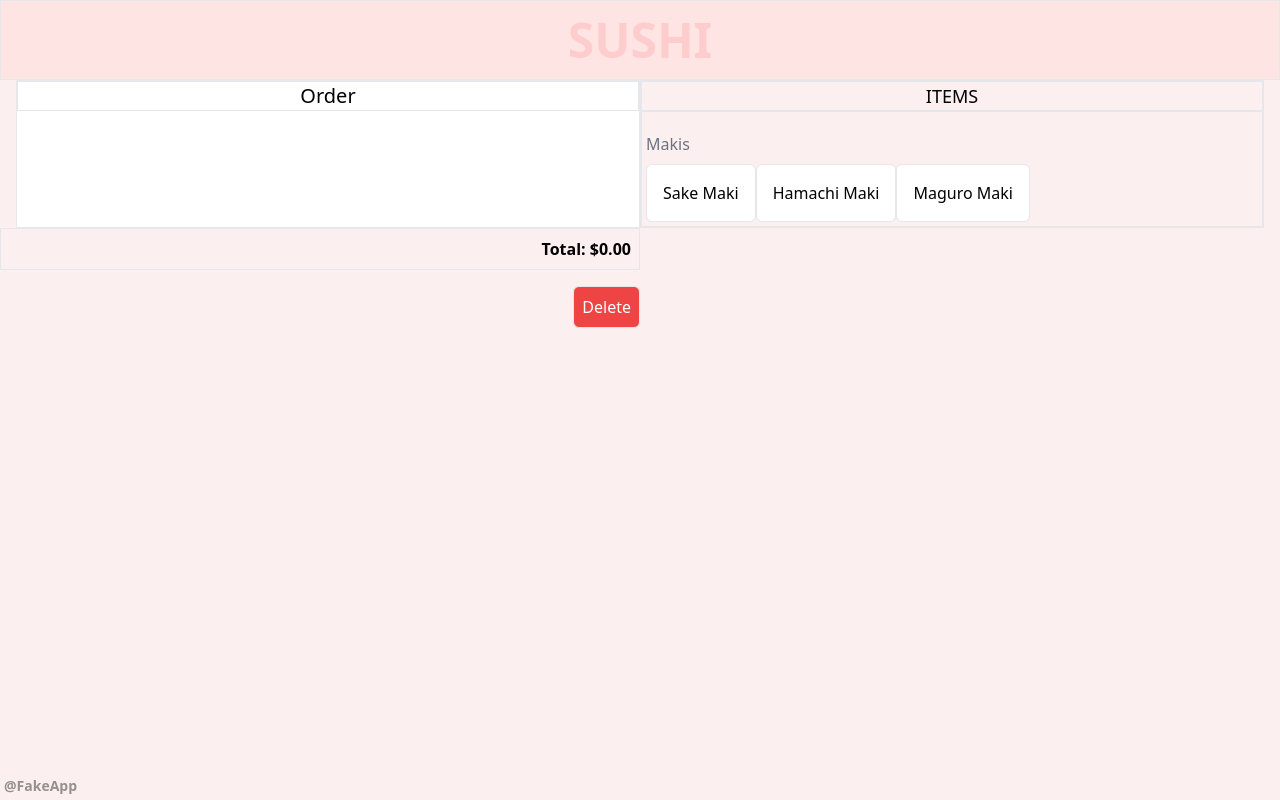
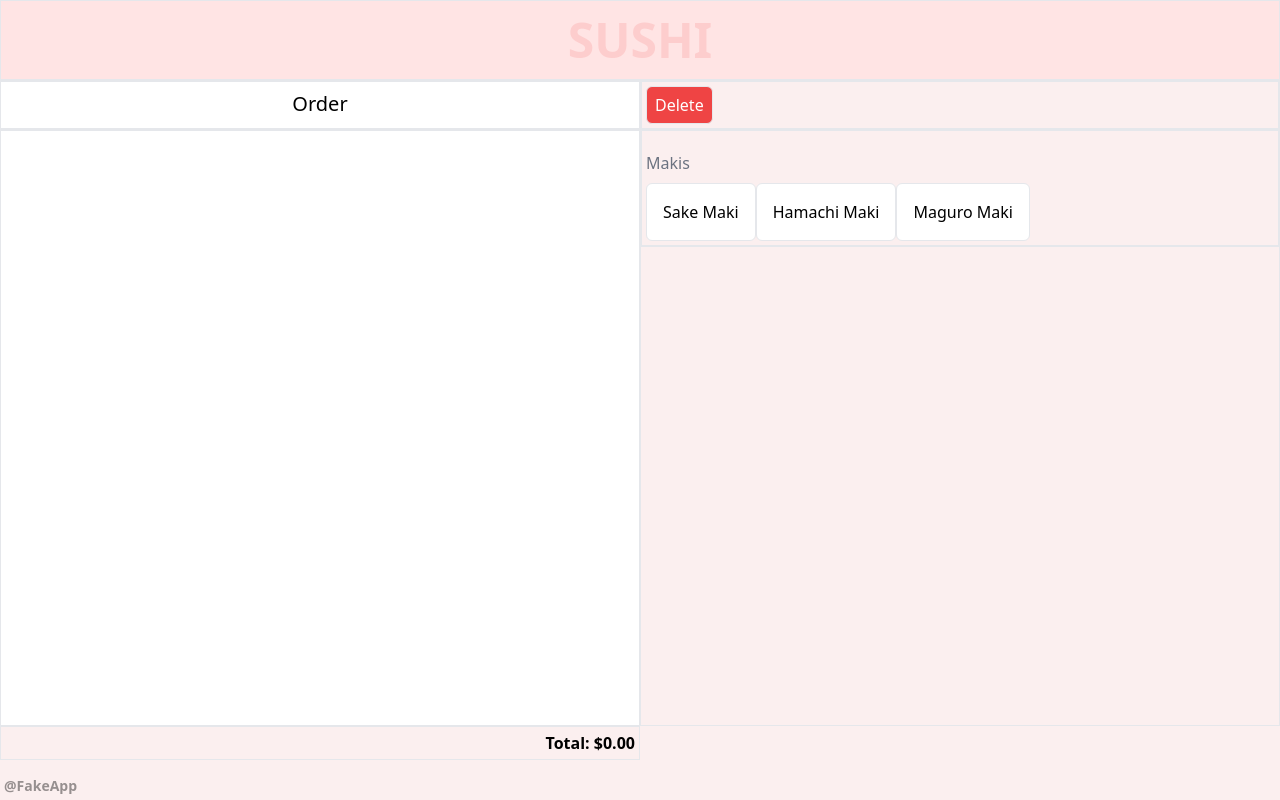
Before and after one commit to Saradawson/sushi-pos, a Next.js app: page /order in a window 1280 px wide. Built offline with nearby package versions, Linux system fonts and the light colour scheme.

Commit message:
order screen styling updated

```diff
--- a/src/app/order/itemButtons.tsx
+++ b/src/app/order/itemButtons.tsx
@@ -27,12 +27,11 @@ const ItemButtons: React.FC<OrderProps> = ({ addItem }) => {
     }
 
     return(
-        <div className="w-1/2 flex flex-col items-center border font-medium">
-            <h2 className="border w-full text-center text-lg">ITEMS</h2>
+        <div className="flex flex-col items-center border font-medium">
             {
                 items.map((category, categoryIndex) => {
                     return(
-                        <div key={categoryIndex} className="border w-full pt-5 p-1 flex flex-col items-start gap-2">
+                        <div key={categoryIndex} className="border-y w-full pt-5 p-1 flex flex-col items-start gap-2">
                             <h3 className="text-gray-500">{category.category}</h3>
                             <div>
                                 {category.items.map((item, itemIndex) => {
--- a/src/app/order/page.tsx
+++ b/src/app/order/page.tsx
@@ -57,10 +57,10 @@ const Order: React.FC<OrderProps> = ({ }) => {
 
     return(
         <form className='w-full h-full flex flex-col'>
-            <div className='w-full flex px-4'>
-            <div className="w-1/2 max-h-[70vh] overflow-y-auto flex flex-col flex-grow items-center bg-white border font-medium">
-                <h2 className="text-xl w-full border text-center">Order</h2>
-                <div className="w-full">
+            <div className='flex-grow overflow-auto w-full h-full flex'>
+            <div className="w-1/2 overflow-y-auto border flex flex-col flex-grow items-center bg-white font-medium">
+                <h2 className="text-xl border-y h-12 w-full text-center p-2">Order</h2>
+                <div className="w-full border">
                     {order.map((item) => {
                         return(
                             <div
@@ -75,15 +75,17 @@ const Order: React.FC<OrderProps> = ({ }) => {
                     })}
                 </div>
             </div>
-            <ItemButtons addItem={addItem}></ItemButtons>
+            <div className="w-1/2 flex flex-col border">
+                <div className="w-full h-12 border flex justify-start p-1">
+                    <button disabled={selectedItems.length === 0} onClick={deleteSelectedItems} className="w-fit border bg-red-500 text-white px-2 rounded-md">
+                        Delete
+                    </button>
+                </div>
+                <ItemButtons addItem={addItem}></ItemButtons>
             </div>
-            <div className="flex border flex-col items-end w-1/2 p-2 font-bold text-end">
+            </div>
+            <div className="flex border flex-col items-end w-1/2 font-bold text-end p-1">
                 <p>Total: ${calculateTotal()}</p>
-            </div>
-            <div className="w-1/2 flex justify-end">
-                <button disabled={selectedItems.length === 0} onClick={deleteSelectedItems} className="w-fit border bg-red-500 text-white p-2 rounded-md mt-4">
-                    Delete
-                </button>
             </div>
         </form>
     )
```
